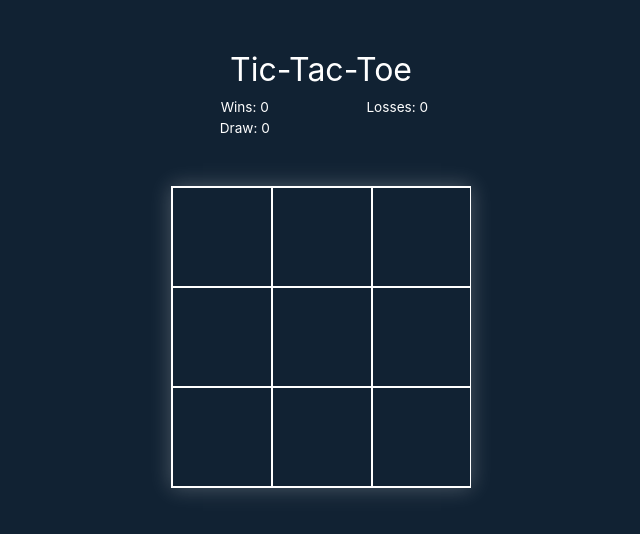
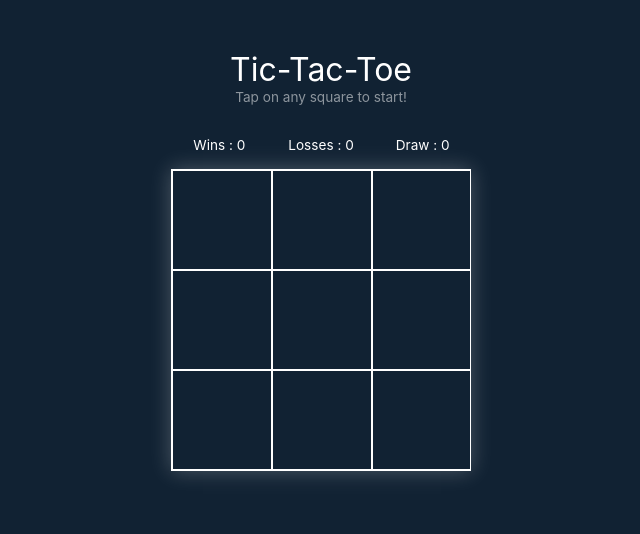
Before and after one commit to tushhaaarrrrrrr/Tic-Tac-Toe, a React (Create React App) app in the folder react-tic-tac-toe/: page / in a window 1280 px wide. Shown: the top 534 px of the page, without its empty margins (319-959 px from the left). Built offline with nearby package versions, Linux system fonts and the light colour scheme.

Commit message:
Final commit

```diff
--- a/react-tic-tac-toe/src/App.css
+++ b/react-tic-tac-toe/src/App.css
@@ -11,13 +11,23 @@ main{
   color: #fff;
   font-size: 2rem;
   text-align: center;
-  margin: 10px;
+  margin-top: 7px;
+  margin-left: 7px;
+  margin-right: 7px;
+  margin-bottom: 0px;
+}
+p {
+  text-align: center;
+  font-size: 0.85rem;
+  color:#ffffff85;
+  margin-top: 0px;
+  margin-bottom: 32px;
 }
 div.scoreboard {
   display: grid;
-  grid-template-columns: repeat(2, 1fr);
+  grid-template-columns: repeat(3, 1fr);
   gap: 5px;
-  margin-bottom: 50px;
+  margin-bottom: 16px;
   text-align: center;
   font-size: .85rem;
 }
@@ -38,7 +48,7 @@ div.square{
   text-align: center;
 }
 div.square:hover {
-  background-color: #7700ff;
+  background-color: #618bca50;
   cursor: pointer;
 }
 div.result{
--- a/react-tic-tac-toe/src/App.js
+++ b/react-tic-tac-toe/src/App.js
@@ -1,7 +1,7 @@
 import './App.css';
 import Board from "./Board";
 import Square from "./Square";
-import {useState, useEffect} from 'react';
+import {useState, useEffect, useCallback} from 'react';
 import React from 'react';
 
 const defaultSquares = () => (new Array(9)).fill(null);
@@ -17,6 +17,17 @@ function App() {
   const [winner, setWinner] = useState(null);
   const [isResetting, setIsResetting] = useState(false);
   const [score, setScore] = useState({ X: 0, O: 0, draw: 0 });
+
+  const updateScore = useCallback(() => {
+    const newScore = { ...score };
+    if (winner === 'x') {
+      newScore.X += 1;
+    } else if (winner === 'o') {
+      newScore.O += 1;
+    } else
+      newScore.draw += 1;
+    setScore(newScore);
+  }, [winner, score]);
 
   useEffect(() => {
     const isComputerTurn = squares.filter(square => square !== null).length % 2 === 1;
@@ -93,33 +104,23 @@ function App() {
     }
   }
 
-  function updateScore() {
-    const newScore = { ...score };
-    if (winner === 'x') {
-      newScore.X += 1;
-    } else if (winner === 'o') {
-      newScore.O += 1;
-    } else
-      newScore.draw += 0.5;
-    setScore(newScore);
-  }
-
   return (
     <main>
       <header className='header'>
         Tic-Tac-Toe
       </header>
+      <p>Tap on any square to start!</p>
       <div className="scoreboard">
         <div className="score">
-          <span className="score-label">Wins: </span>
+          <span className="score-label">Wins : </span>
           <span className="score-value">{Number(score.X)}</span>
         </div>
         <div className="score">
-          <span className="score-label">Losses: </span>
+          <span className="score-label">Losses : </span>
           <span className="score-value">{Number(score.O)}</span>
         </div>
         <div className="score">
-          <span className="score-label">Draw: </span>
+          <span className="score-label">Draw : </span>
           <span className="score-value">{Number(score.draw)}</span>
         </div>
       </div>
```
